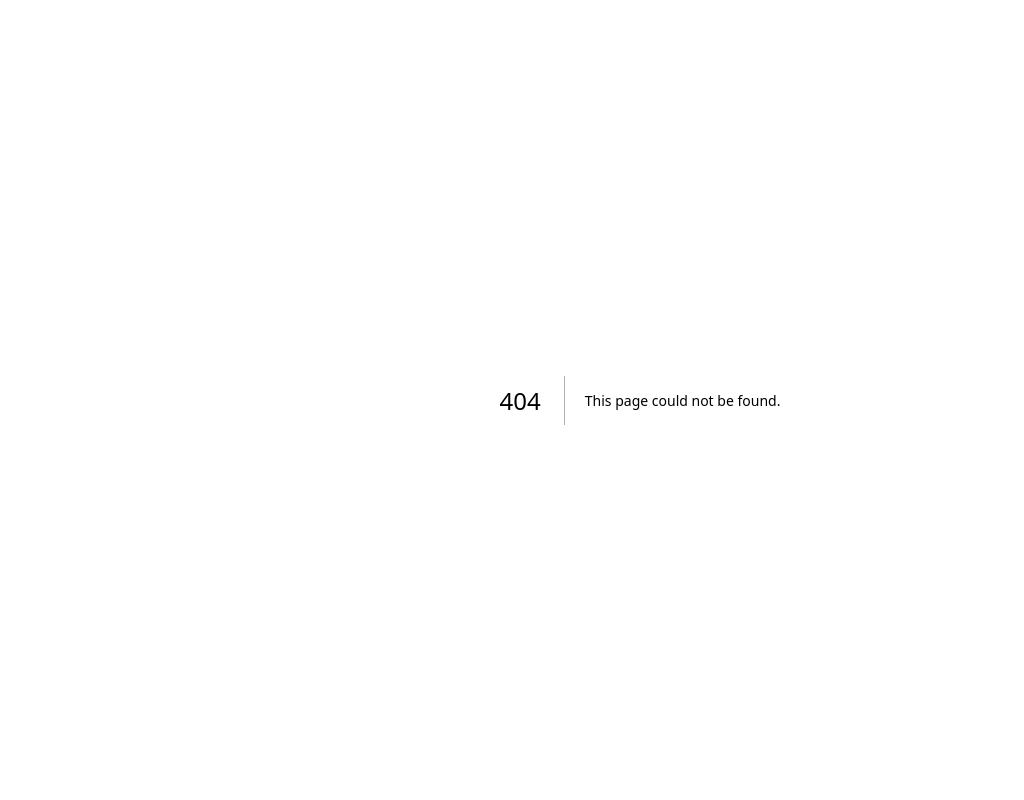
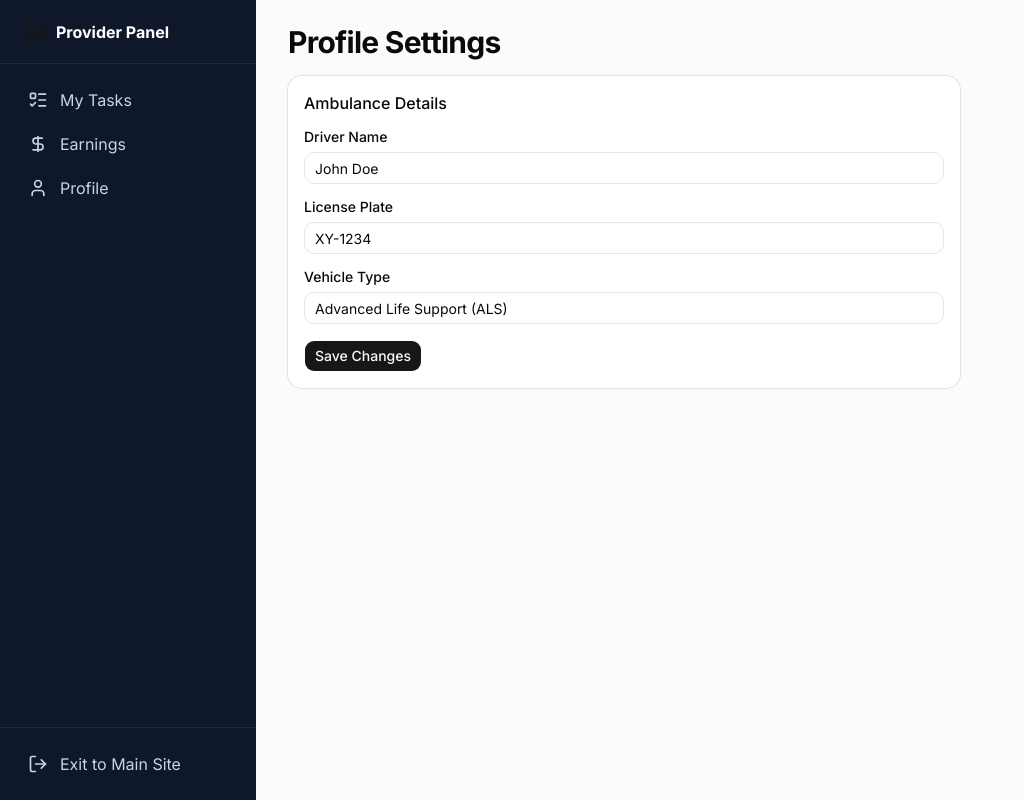
Before and after one commit to arpansarkar112/Emergency_Ambulance_Dispatch_System_frontend, a Next.js app: page /provider/profile in a window 1280 px wide. Before the commit this address had no page. Shown: the whole page, without its empty margins (0-1024 px from the left). Built offline with nearby package versions, Linux system fonts and the light colour scheme.

Commit message:
feat: implement Provider earnings and profile pages

```diff
--- /dev/null
+++ b/src/app/(provider)/provider/earnings/page.tsx
@@ -0,0 +1,34 @@
+"use client";
+
+import { Card, CardContent, CardHeader, CardTitle } from "@/components/ui/card";
+import { DollarSign, TrendingUp } from "lucide-react";
+
+export default function EarningsPage() {
+  return (
+    <div className="flex-1 space-y-4 p-8 pt-6">
+      <h2 className="text-3xl font-bold tracking-tight">Earnings Overview</h2>
+      <div className="grid gap-4 md:grid-cols-2">
+        <Card>
+          <CardHeader className="flex flex-row items-center justify-between space-y-0 pb-2">
+            <CardTitle className="text-sm font-medium">Total Earnings</CardTitle>
+            <DollarSign className="h-4 w-4 text-muted-foreground" />
+          </CardHeader>
+          <CardContent>
+            <div className="text-2xl font-bold">$1,234.56</div>
+            <p className="text-xs text-muted-foreground">+15% from last month</p>
+          </CardContent>
+        </Card>
+        <Card>
+          <CardHeader className="flex flex-row items-center justify-between space-y-0 pb-2">
+            <CardTitle className="text-sm font-medium">Completed Trips</CardTitle>
+            <TrendingUp className="h-4 w-4 text-muted-foreground" />
+          </CardHeader>
+          <CardContent>
+            <div className="text-2xl font-bold">45</div>
+            <p className="text-xs text-muted-foreground">This week</p>
+          </CardContent>
+        </Card>
+      </div>
+    </div>
+  );
+}
--- /dev/null
+++ b/src/app/(provider)/provider/profile/page.tsx
@@ -0,0 +1,34 @@
+"use client";
+
+import { Card, CardContent, CardHeader, CardTitle } from "@/components/ui/card";
+import { Button } from "@/components/ui/button";
+import { Input } from "@/components/ui/input";
+import { Label } from "@/components/ui/label";
+
+export default function ProviderProfilePage() {
+  return (
+    <div className="flex-1 space-y-4 p-8 pt-6">
+      <h2 className="text-3xl font-bold tracking-tight">Profile Settings</h2>
+      <Card className="max-w-2xl">
+        <CardHeader>
+          <CardTitle>Ambulance Details</CardTitle>
+        </CardHeader>
+        <CardContent className="space-y-4">
+          <div className="grid gap-2">
+            <Label>Driver Name</Label>
+            <Input defaultValue="John Doe" />
+          </div>
+          <div className="grid gap-2">
+            <Label>License Plate</Label>
+            <Input defaultValue="XY-1234" />
+          </div>
+          <div className="grid gap-2">
+            <Label>Vehicle Type</Label>
+            <Input defaultValue="Advanced Life Support (ALS)" />
+          </div>
+          <Button>Save Changes</Button>
+        </CardContent>
+      </Card>
+    </div>
+  );
+}
```
